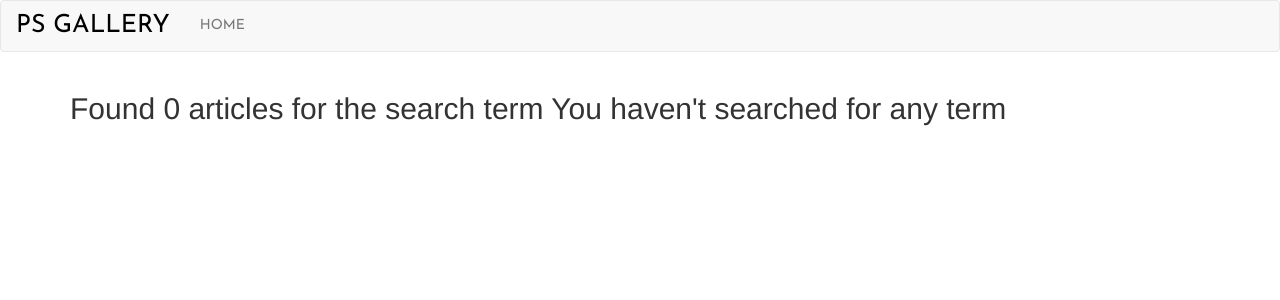
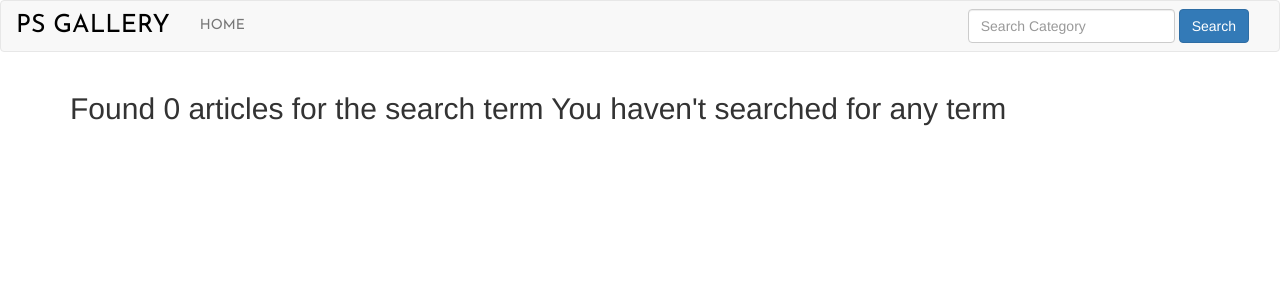
Before and after one commit to LewisNjagi/personal-gallery-app, a Django app: page /search/ in a window 1280 px wide. Shown: the top 300 px of the page. Run offline with Django 3.2, Linux system fonts and the light colour scheme; some libraries are stand-ins or nearby versions.

Commit message:
add search input

```diff
--- a/personal/templates/navbar.html
+++ b/personal/templates/navbar.html
@@ -19,12 +19,12 @@
           <li style="font-family: 'Josefin Sans', sans-serif;"><a href="/">HOME</a></li>
 
         </ul>
-        <!-- <form class="navbar-form navbar-right" role="search" action="{% url 'search_results' %}">
+        <form class="navbar-form navbar-right" role="search" action="{% url 'search_results' %}">
           <div class="form-group">
             <input type="text" class="form-control" type="search" placeholder="Search Category" name="category">
           </div>
           <button type="submit" class="btn btn-primary">Search</button>
-        </form> -->
+        </form>
       </div><!-- /.navbar-collapse -->
     </div><!-- /.container-fluid -->
   </nav>
```
